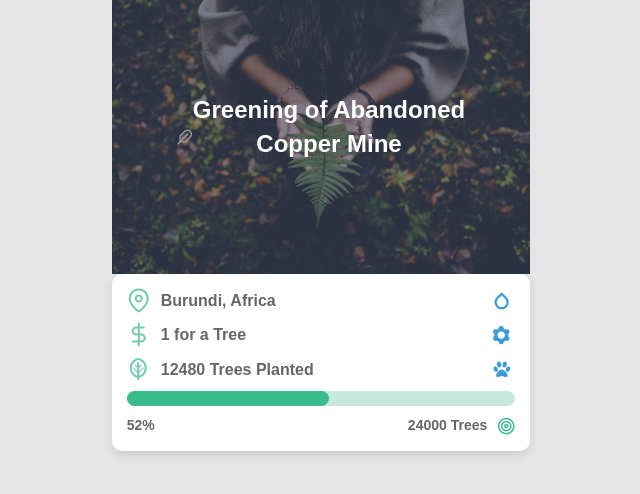
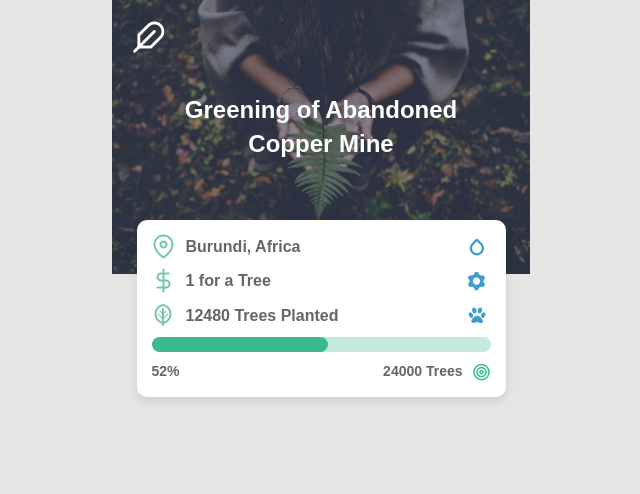
Before and after one commit to 2filips/adopt-a-tree, a website: page project_single.html in a window 1280 px wide. Shown: the whole page, without its empty margins (319-959 px from the left). Drawn offline with nearby package versions, Linux system fonts and the light colour scheme; files that its build step writes are made by us from their sources; files whose address does not match are found by name.

Commit message:
add project-single custom styling

```diff
--- a/assets/scss/custom-styles.scss
+++ b/assets/scss/custom-styles.scss
@@ -76,3 +76,21 @@ p {
 
 // ---------------------------------------------
 //PROJECT-SINGLE
+
+.project-single__banner{
+    .at-icon-logo{
+        position: absolute;
+        top: toRem(20px);
+        left: toRem(20px);
+        font-size: toRem(34px);
+        z-index: 43;
+    }
+    &-card{
+        max-width: toRem(369px);
+        max-height: toRem(166px);
+        position: absolute;
+        left: 0;
+        right: 0;
+        bottom: toRem(-112px);
+    }
+}
```
